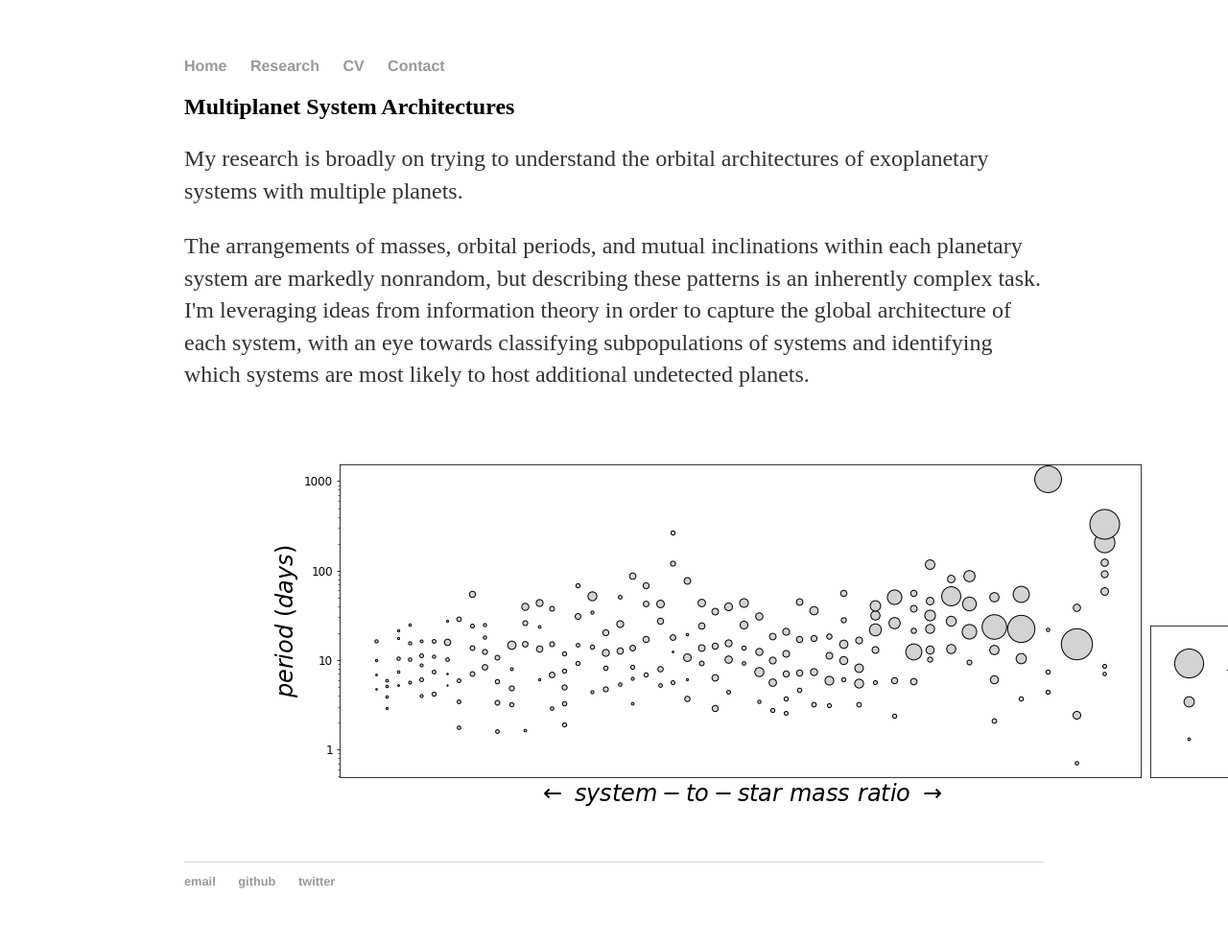
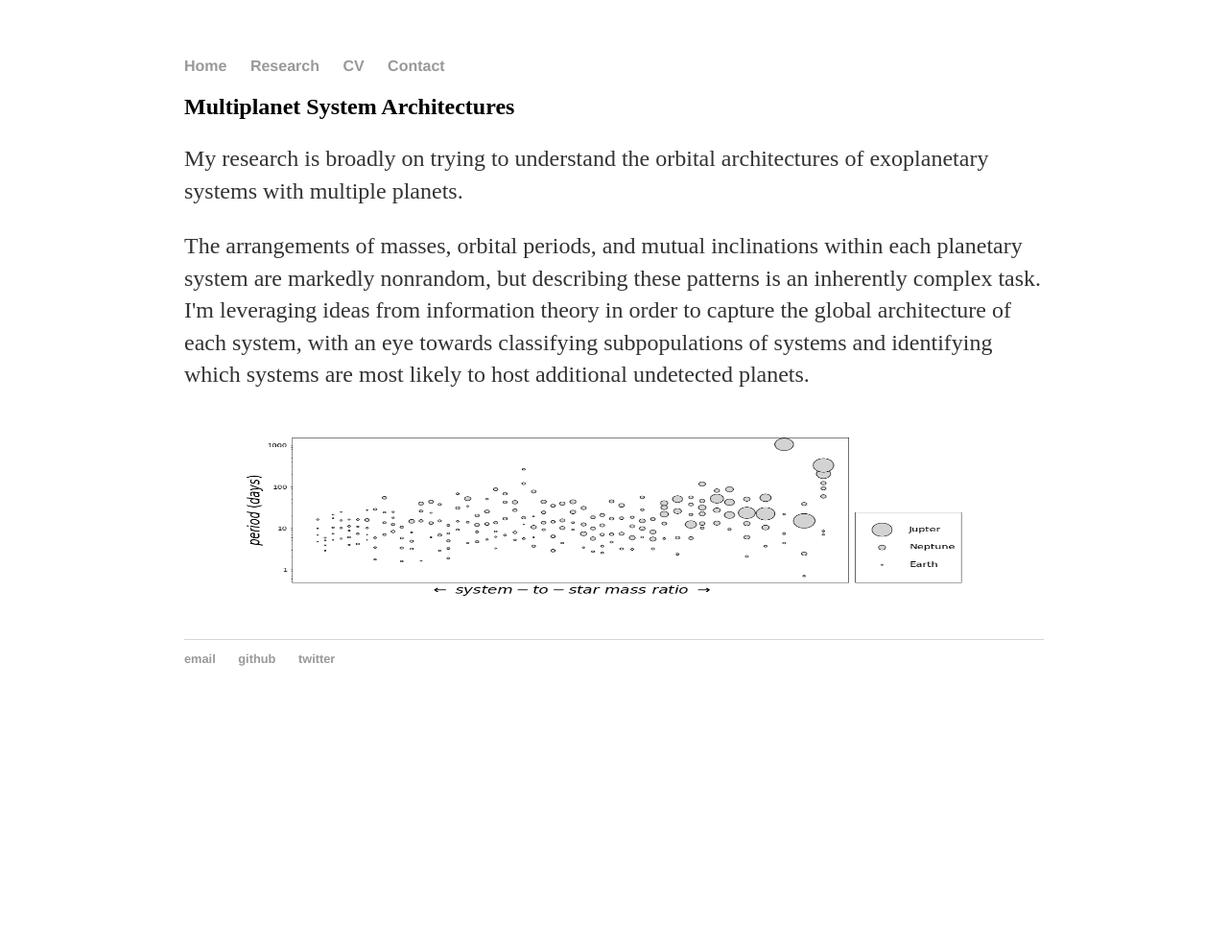
Before and after one commit to gjgilbert/gjgilbert.github.io, a Jekyll site: the page built from research/index.html, in a window 1280 px wide. Shown: the whole page at 96% size. Built offline with Jekyll 4.4.1, drawn with Linux system fonts in a browser that asks for light colours; after the commit the page ends 900 px from its top, so only the background shows below that.

Commit message:
Update index.html

```diff
--- a/research/index.html
+++ b/research/index.html
@@ -6,5 +6,5 @@ title: Greg Gilbert - Research
 	<h2>Multiplanet System Architectures</h2>
 	<p>My research is broadly on trying to understand the orbital architectures of exoplanetary systems with multiple planets.</p>
 	<p>The arrangements of masses, orbital periods, and mutual inclinations within each planetary system are markedly nonrandom, but describing these patterns is an inherently complex task. I'm leveraging ideas from information theory in order to capture the global architecture of each system, with an eye towards classifying subpopulations of systems and identifying which systems are most likely to host additional undetected planets.</p>
-	<p><img src="https://github.com/gjgilbert/gjgilbert.github.io/blob/master/research/gallery.png"></p>
+	<p><img src="https://github.com/gjgilbert/gjgilbert.github.io/blob/master/research/gallery.png" width="900", height="200"></p>
 </div><!-- /.blurb -->
```
